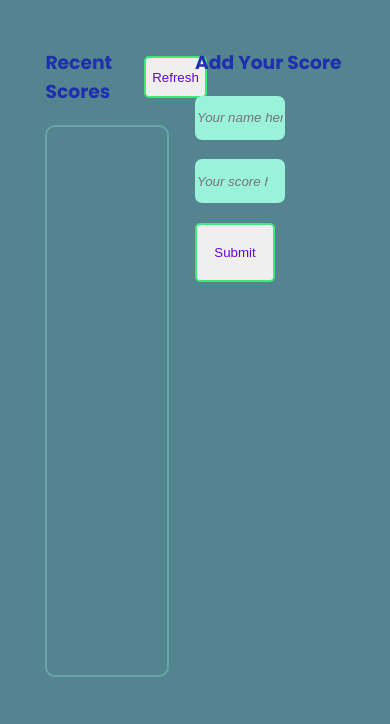
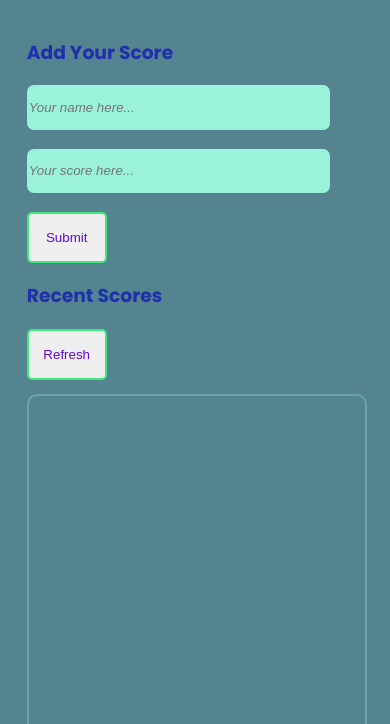
Before and after one commit to marvin-nyalik/Leaderboard, a website built with webpack: page src/index.html in a window 390 px wide. Shown: the part 120-844 px from the top of the page. Built offline with nearby package versions, Linux system fonts and the light colour scheme; no server answers.

Commit message:
Add media queries for mobile style

```diff
--- a/src/style.css
+++ b/src/style.css
@@ -178,3 +178,49 @@ form button {
   color: white;
   border-color: #d40fc0;
 }
+
+@media screen and (max-width: 768px) {
+  .showcase {
+    width: 90%;
+    display: flex;
+    flex-direction: column;
+    margin: 0 auto;
+  }
+
+  .recent-scores {
+    width: 100%;
+  }
+
+  .new-score {
+    width: 100%;
+    order: -1;
+  }
+
+  .new-score form {
+    width: 90%;
+  }
+
+  #submitScore {
+    height: 6vh;
+  }
+
+  .scores-headline {
+    flex-direction: column;
+    justify-content: flex-start;
+    align-items: flex-start;
+    margin-bottom: 0.9rem;
+  }
+
+  #refresh {
+    margin: 0;
+    height: 6vh;
+  }
+
+  .scores-table {
+    width: 100%;
+  }
+
+  .scores-list {
+    width: 100%;
+  }
+}
```
